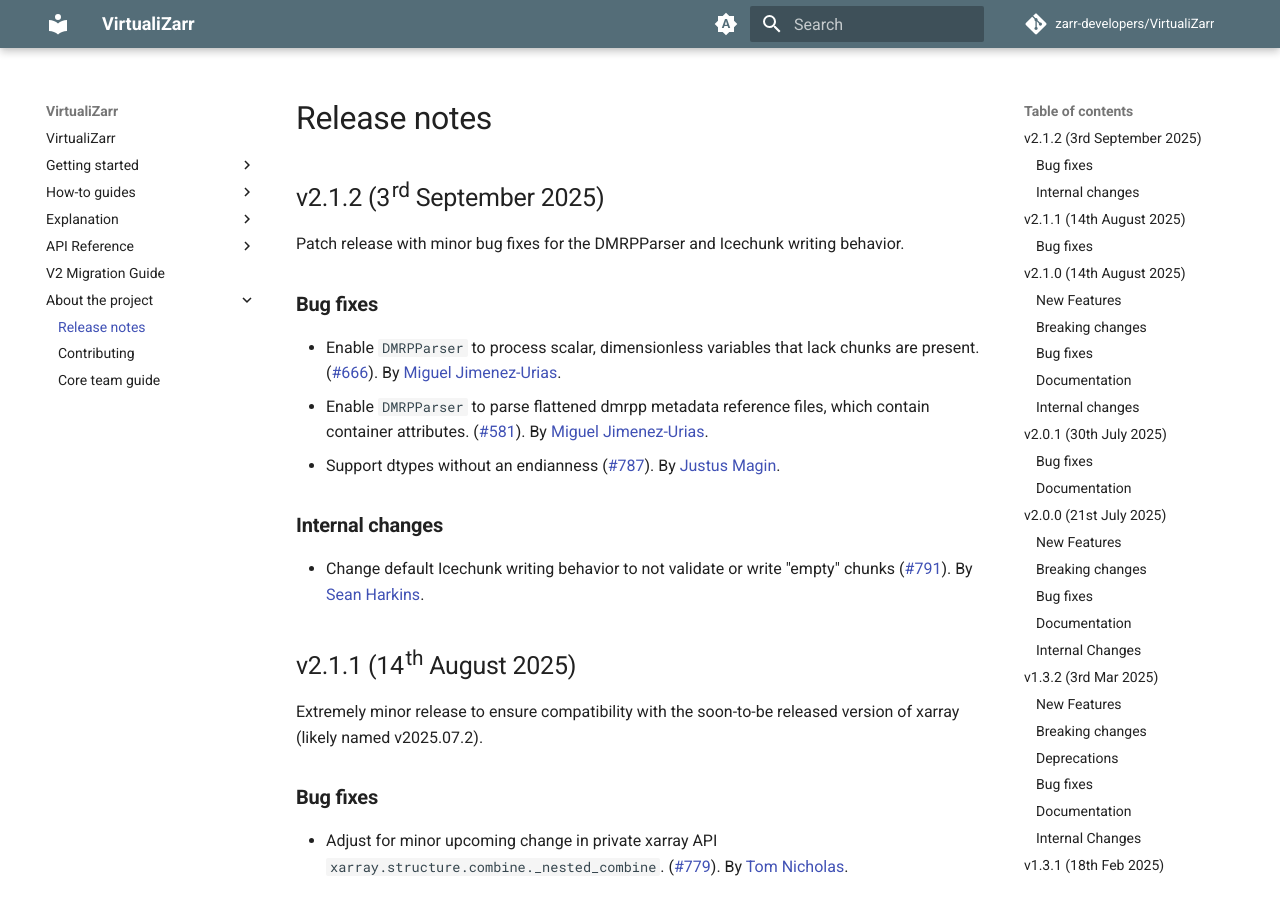
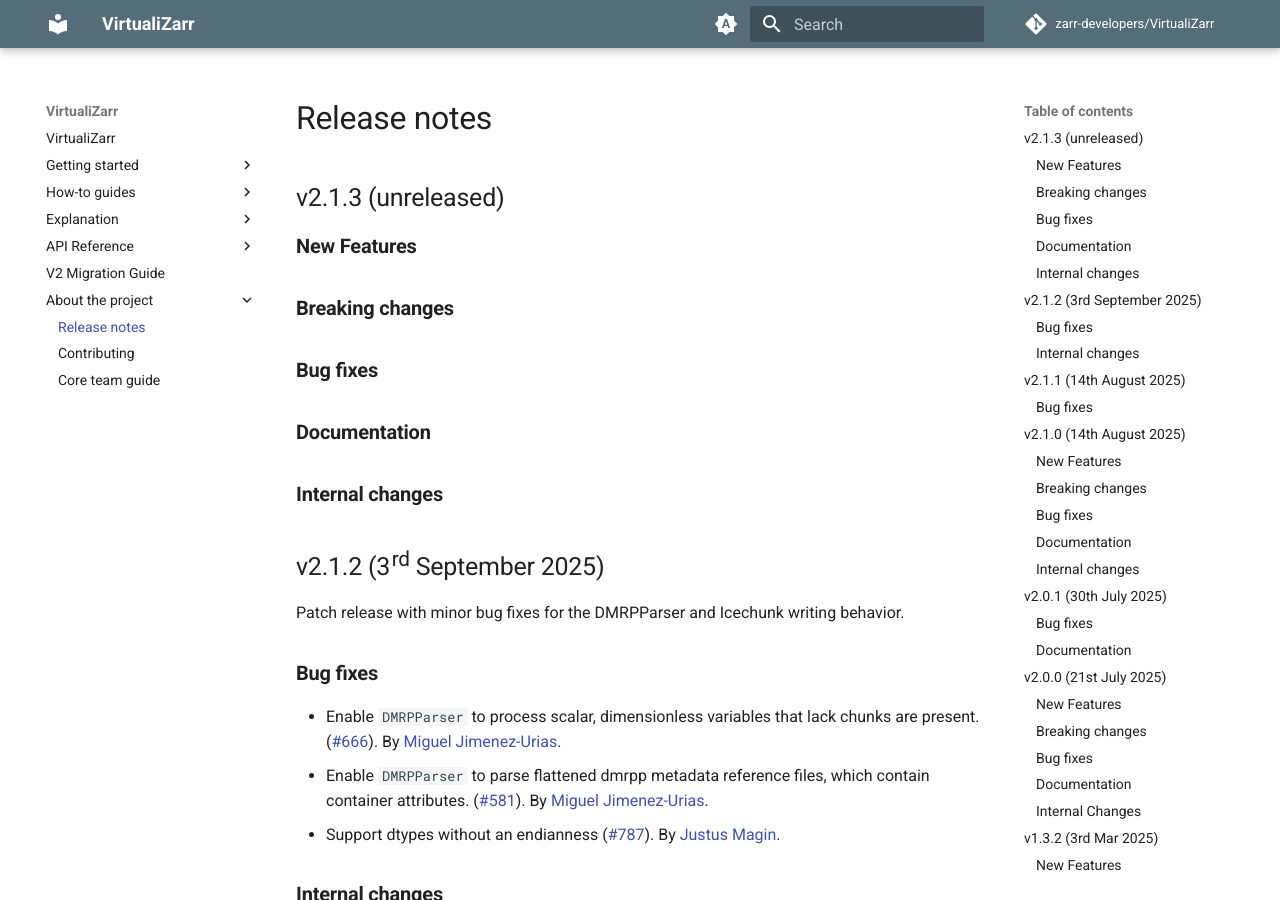
Before and after one commit to zarr-developers/VirtualiZarr, an MkDocs documentation site: the page built from docs/releases.md, in a window 1280 px wide and 900 px high. Built offline with MkDocs 1.6.1 and Material for MkDocs 9.7.7, drawn with Linux system fonts in a browser that asks for light colours; comment, search, counter and statistics services are not loaded; the version menu is left out.

Commit message:
add empty release notes (#821)

```diff
--- a/docs/releases.md
+++ b/docs/releases.md
@@ -1,4 +1,16 @@
 # Release notes
+
+## v2.1.3 (unreleased)
+
+### New Features
+
+### Breaking changes
+
+### Bug fixes
+
+### Documentation
+
+### Internal changes
 
 ## v2.1.2 (3rd September 2025)
 
```
